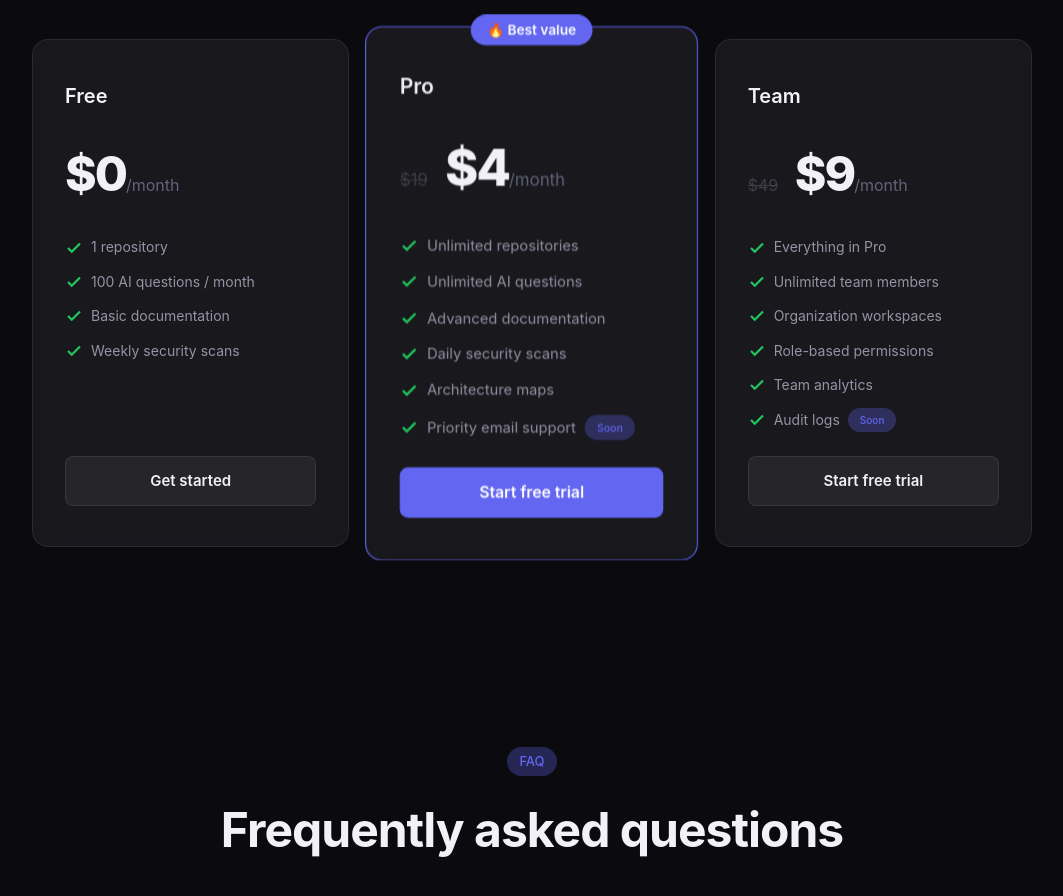
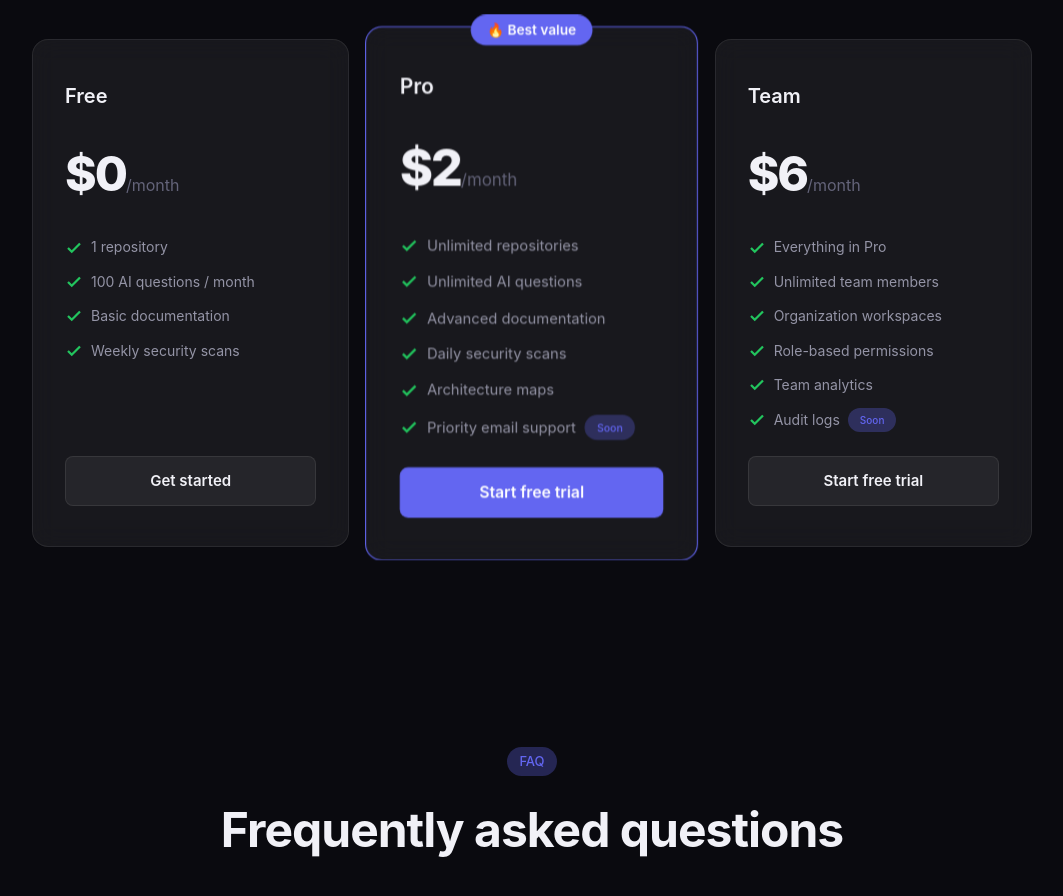
Before and after one commit to hellenicdev/lumora, a plain HTML site: page index.html in a window 1280 px wide. Shown: the part 2400-3296 px from the top of the page, without its empty margins (108-1171 px from the left). Drawn offline with Linux system fonts and the light colour scheme.

Commit message:
Update Team to , sync landing page prices (Pro , Team )

```diff
--- a/backend/services/kofi.js
+++ b/backend/services/kofi.js
@@ -32,7 +32,7 @@ export function getPlans() {
     {
       id: 'team',
       name: 'Team',
-      price: 5,
+      price: 6,
       currency: 'USD',
       interval: 'month',
       kofiUrl: 'https://ko-fi.com/summary/08184d07-a235-497a-95b6-9c1d734f2a5f',
--- a/index.html
+++ b/index.html
@@ -150,7 +150,7 @@
         <div class="pricing-card glass featured">
           <div class="popular-badge">🔥 Best value</div>
           <h3>Pro</h3>
-          <div class="price"><span class="old-price">$19</span> $4<span>/month</span></div>
+          <div class="price">$2<span>/month</span></div>
           <ul class="pricing-features">
             <li>Unlimited repositories</li>
             <li>Unlimited AI questions</li>
@@ -163,7 +163,7 @@
         </div>
         <div class="pricing-card glass">
           <h3>Team</h3>
-          <div class="price"><span class="old-price">$49</span> $9<span>/month</span></div>
+          <div class="price">$6<span>/month</span></div>
           <ul class="pricing-features">
             <li>Everything in Pro</li>
             <li>Unlimited team members</li>
```
